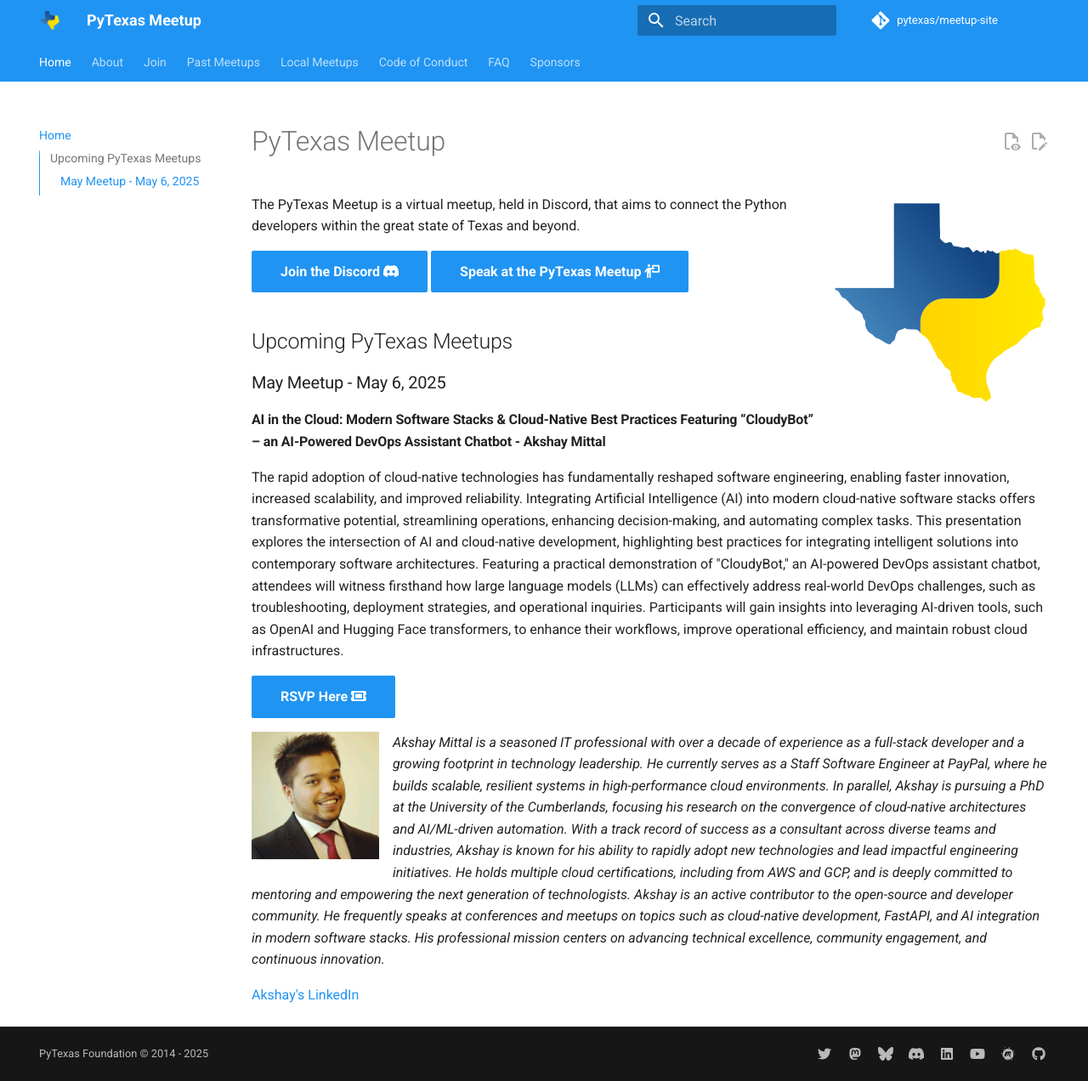
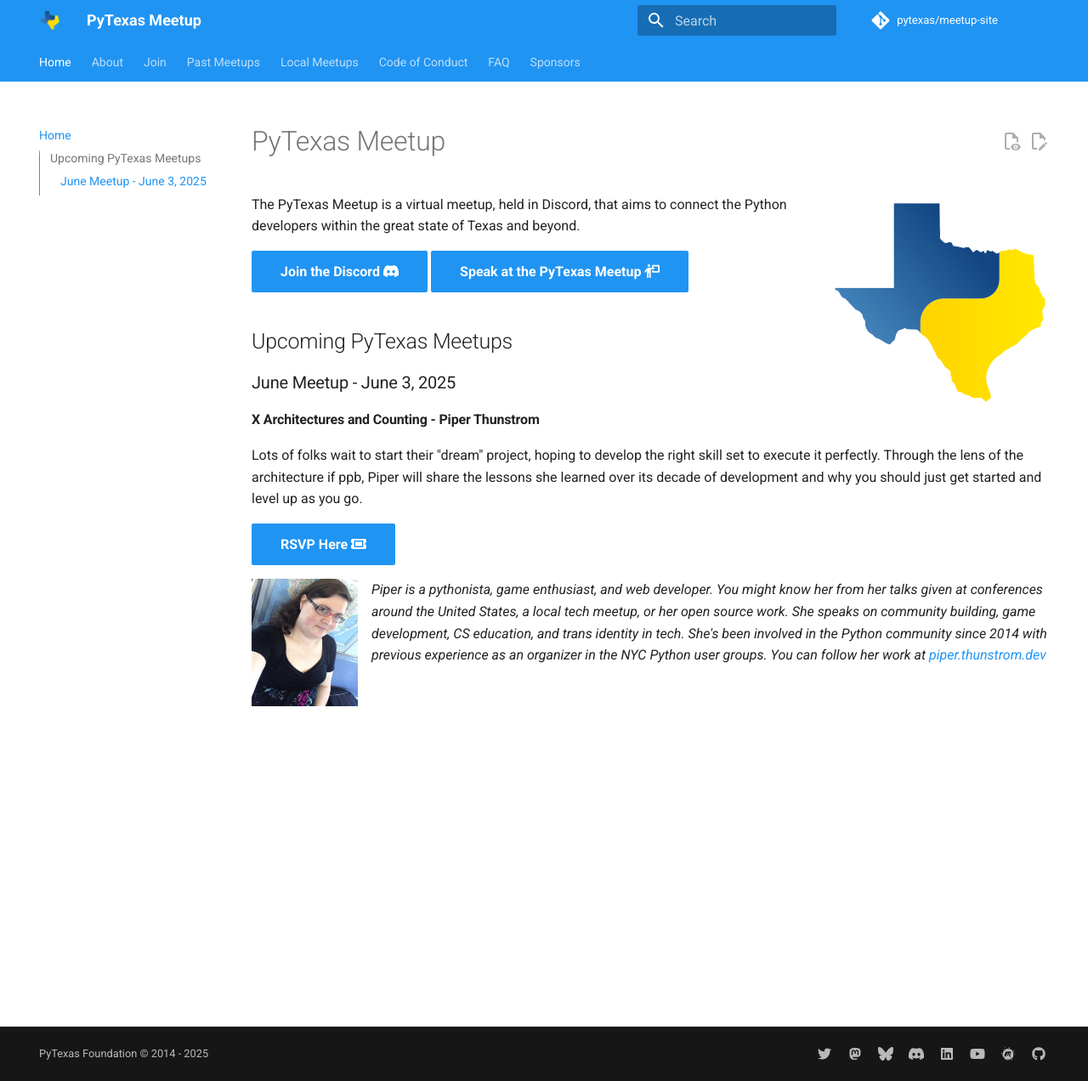
Before and after one commit to pytexas/meetup, an MkDocs documentation site: the page built from docs/index.md, in a window 1280 px wide and 1272 px high. Shown: the whole window at 85% size. Built offline with MkDocs 1.6.1 and Material for MkDocs 9.7.7, drawn with Linux system fonts in a browser that asks for light colours; comment, search, counter and statistics services are not loaded.

Commit message:
adding June meetup

```diff
--- a/docs/index.md
+++ b/docs/index.md
@@ -17,18 +17,18 @@
 
 ## Upcoming PyTexas Meetups
 
-### May Meetup - May 6, 2025
+### June Meetup - June 3, 2025
 
-#### AI in the Cloud: Modern Software Stacks & Cloud-Native Best Practices Featuring “CloudyBot” – an AI-Powered DevOps Assistant Chatbot - Akshay Mittal
+#### X Architectures and Counting - Piper Thunstrom
 
-The rapid adoption of cloud-native technologies has fundamentally reshaped software engineering, enabling faster innovation, increased scalability, and improved reliability. Integrating Artificial Intelligence (AI) into modern cloud-native software stacks offers transformative potential, streamlining operations, enhancing decision-making, and automating complex tasks. This presentation explores the intersection of AI and cloud-native development, highlighting best practices for integrating intelligent solutions into contemporary software architectures. Featuring a practical demonstration of "CloudyBot," an AI-powered DevOps assistant chatbot, attendees will witness firsthand how large language models (LLMs) can effectively address real-world DevOps challenges, such as troubleshooting, deployment strategies, and operational inquiries. Participants will gain insights into leveraging AI-driven tools, such as OpenAI and Hugging Face transformers, to enhance their workflows, improve operational efficiency, and maintain robust cloud infrastructures.
+Lots of folks wait to start their "dream" project, hoping to develop the right skill set to execute it perfectly. Through the lens of the architecture if ppb, Piper will share the lessons she learned over its decade of development and why you should just get started and level up as you go.
 
-[RSVP Here :fontawesome-solid-ticket:](https://discord.gg/tC2yyVdU?event=1362596954449645718){ .md-button .md-button--primary}
+[RSVP Here :fontawesome-solid-ticket:](https://discord.gg/jNPAbcNukj?event=1375955432342032415){ .md-button .md-button--primary}
 
-![Akshay Mittal Avatar](assets/images/AkshayMittal.jpeg){: style="height:150px;width:150px" align=left}
+![Piper Thunstrom Avatar](assets/images/piper-thunstrom.jpg){: style="height:150px;width:125px" align=left}
 
-*Akshay Mittal is a seasoned IT professional with over a decade of experience as a full-stack developer and a growing footprint in technology leadership. He currently serves as a Staff Software Engineer at PayPal, where he builds scalable, resilient systems in high-performance cloud environments. In parallel, Akshay is pursuing a PhD at the University of the Cumberlands, focusing his research on the convergence of cloud-native architectures and AI/ML-driven automation.
-With a track record of success as a consultant across diverse teams and industries, Akshay is known for his ability to rapidly adopt new technologies and lead impactful engineering initiatives. He holds multiple cloud certifications, including from AWS and GCP, and is deeply committed to mentoring and empowering the next generation of technologists.
-Akshay is an active contributor to the open-source and developer community. He frequently speaks at conferences and meetups on topics such as cloud-native development, FastAPI, and AI integration in modern software stacks. His professional mission centers on advancing technical excellence, community engagement, and continuous innovation.*
-
-[Akshay's LinkedIn](https://www.linkedin.com/in/akshaymittal143/)
+*Piper is a pythonista, game enthusiast, and web developer.
+You might know her from her talks given at conferences around the United States, a local tech meetup, or her open source work.
+She speaks on community building, game development, CS education, and trans identity in tech.
+She's been involved in the Python community since 2014 with previous experience as an organizer in the NYC Python user groups.
+You can follow her work at [piper.thunstrom.dev](https://piper.thunstrom.dev)*
--- a/docs/past_meetups/.authors.yml
+++ b/docs/past_meetups/.authors.yml
@@ -79,3 +79,8 @@
     name: Pavan Reddy
     description: Pavan earned his M.S. in Computer Science from George Washington University, where he also served as a teaching assistant, delivering lectures on Computer Vision concepts in the context of Augmented Reality (AR) and Virtual Reality (VR).
     avatar: assets/images/PavanReddy.jpeg
+    pavanreddy:
+  akshaymittal:
+    name: Akshay Mittal
+    description: Akshay Mittal is a seasoned IT professional with over a decade of experience as a full-stack developer and a growing footprint in technology leadership. He currently serves as a Staff Software Engineer at PayPal, where he builds scalable, resilient systems in high-performance cloud environments. In parallel, Akshay is pursuing a PhD at the University of the Cumberlands, focusing his research on the convergence of cloud-native architectures and AI/ML-driven automation.
+    avatar: assets/images/AkshayMittal.jpeg
```
Also changed, not shown: docs/past_meetups/posts/2025-05-06.md (added, +27 -0 lines).
